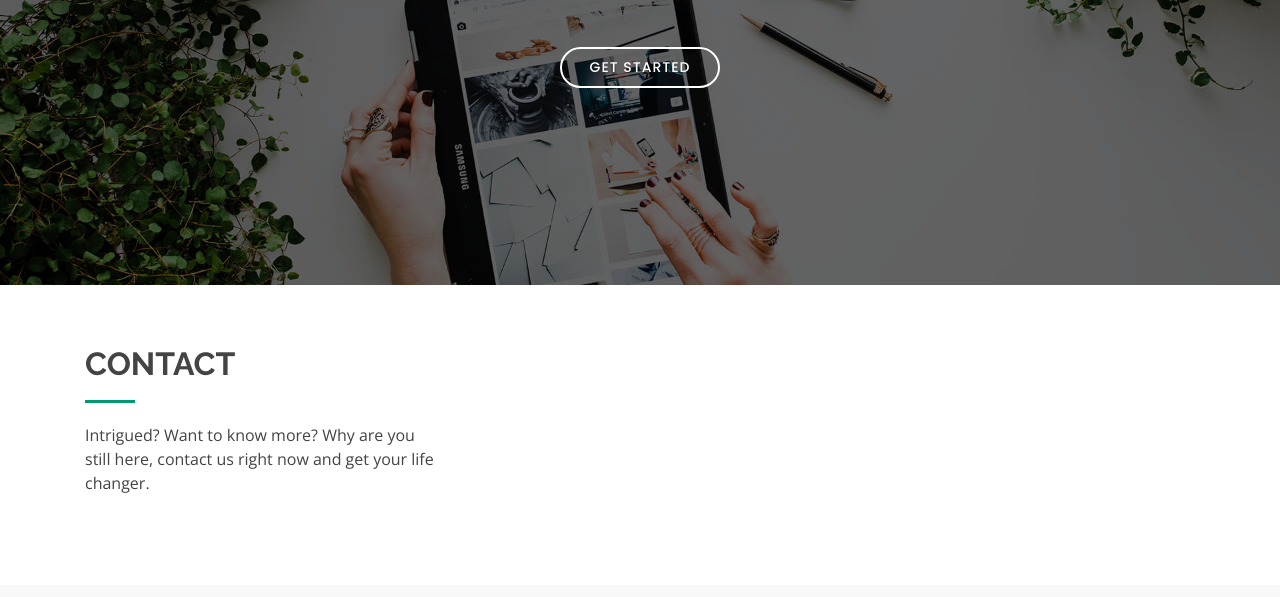
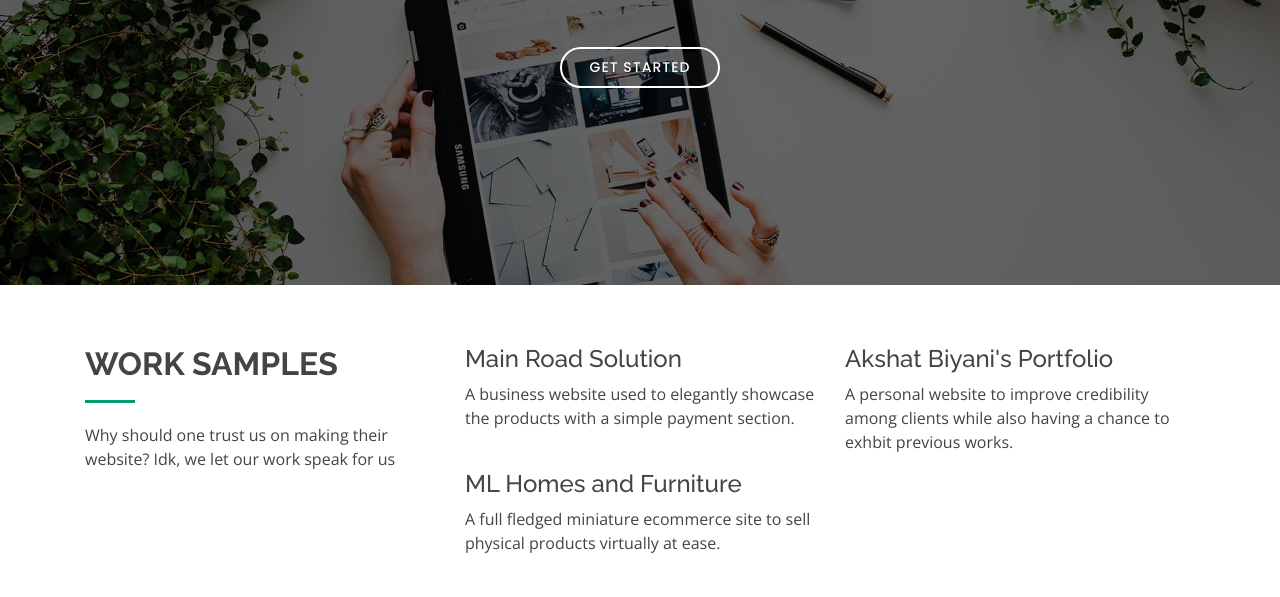
Before and after one commit to VikrantReddy/pagestop, a plain HTML site: page portfolio.html in a window 1280 px wide. Shown: the part 355-952 px from the top of the page. Drawn offline with nearby package versions, Linux system fonts and the light colour scheme.

Commit message:
Added portfolio items

```diff
--- a/portfolio.html
+++ b/portfolio.html
@@ -70,7 +70,9 @@
               </li>
               <li><a href="#contact">Contact</a></li>
 
-              <li class="get-started"><a href="#about">Get Started</a></li>
+              <li class="get-started">
+                <a href="#about">Get Started</a>
+              </li>
             </ul>
           </nav>
           <!-- .nav-menu -->
@@ -101,18 +103,37 @@
           <div class="row">
             <div class="col-lg-4" data-aos="fade-right">
               <div class="section-title">
-                <h2>Contact</h2>
+                <h2>Work Samples</h2>
                 <p>
-                  Intrigued? Want to know more? Why are you still here, contact
-                  us right now and get your life changer.
+                  Why should one trust us on making their website? Idk, we let
+                  our work speak for us
                 </p>
               </div>
             </div>
 
             <div class="col-lg-8" data-aos="fade-up" data-aos-delay="50">
               <div class="row">
-                <div class="col-lg-6 mt-4"></div>
-                <div class="col-lg-6"></div>
+                <div class="col-lg-6">
+                  <h4>Main Road Solution</h4>
+                  <p>
+                    A business website used to elegantly showcase the products
+                    with a simple payment section.
+                  </p>
+                </div>
+                <div class="col-lg-6">
+                  <h4>Akshat Biyani's Portfolio</h4>
+                  <p>
+                    A personal website to improve credibility among clients
+                    while also having a chance to exhbit previous works.
+                  </p>
+                </div>
+                <div class="col-lg-6">
+                  <h4>ML Homes and Furniture</h4>
+                  <p>
+                    A full fledged miniature ecommerce site to sell physical
+                    products virtually at ease.
+                  </p>
+                </div>
               </div>
             </div>
           </div>
```
